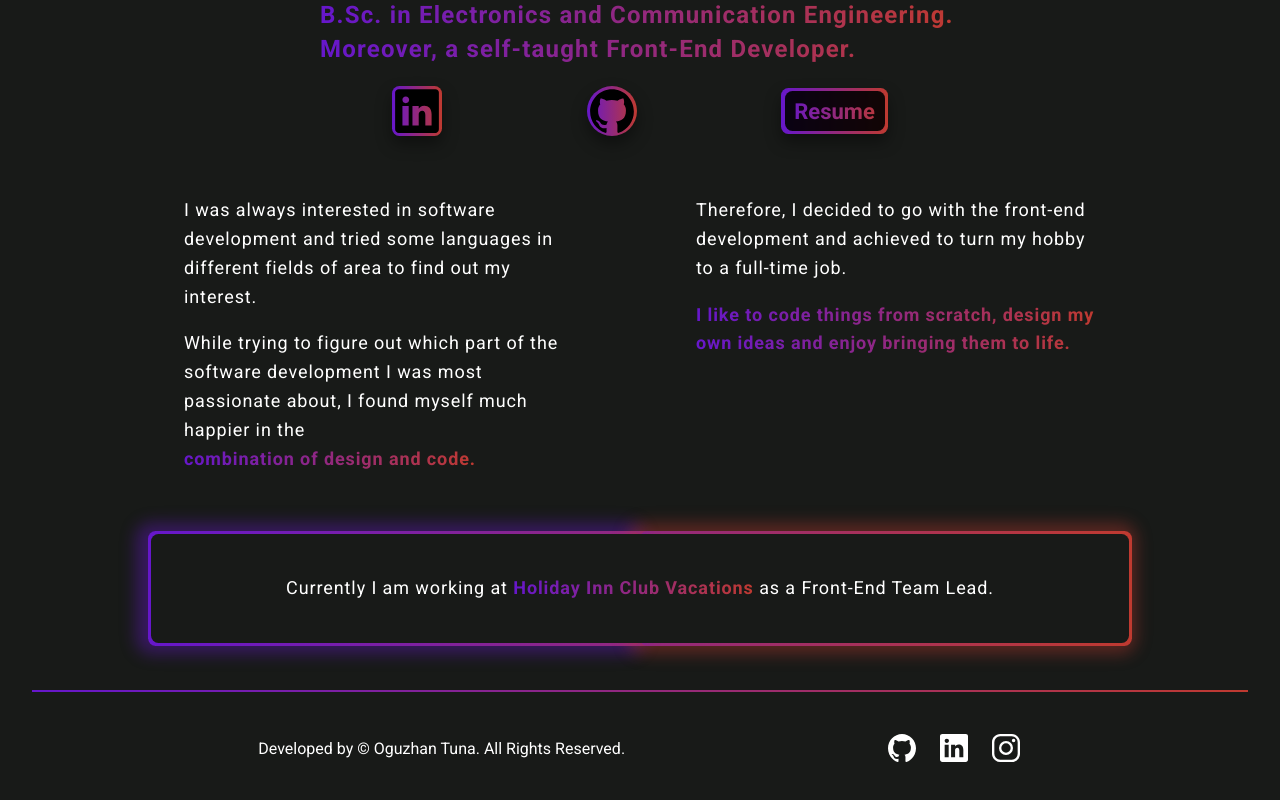
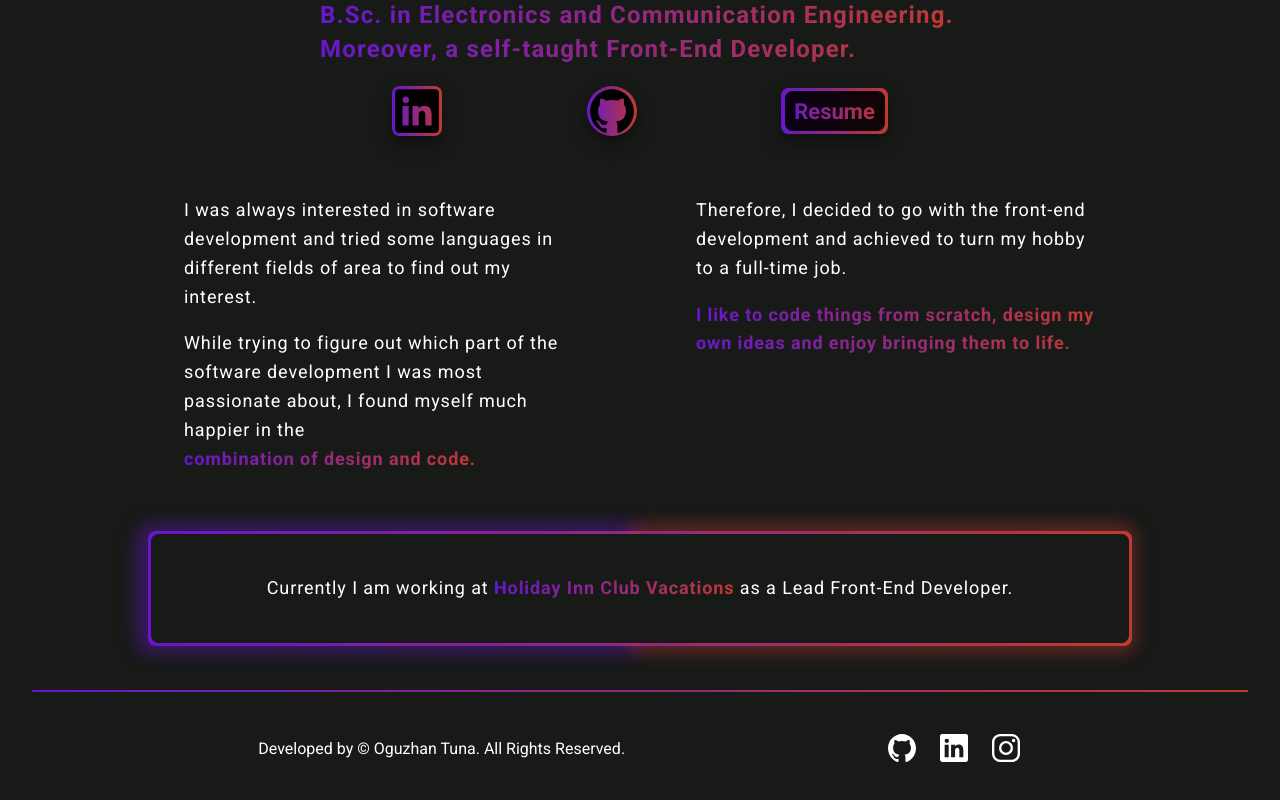
Before and after one commit to oguzhanntuna/my-portfolio, a React (Create React App) app: page /about in a window 1280 px wide. Shown: the part 513-1313 px from the top of the page. Built offline with nearby package versions, Linux system fonts and the light colour scheme.

Commit message:
changing text

```diff
--- a/src/pages/aboutPage/AboutPage.js
+++ b/src/pages/aboutPage/AboutPage.js
@@ -93,7 +93,7 @@
                   Holiday Inn Club Vacations
                 </span>
               </a>{" "}
-              as a Front-End Team Lead.
+              as a Lead Front-End Developer.
             </p>
             {/* Comment out the margin bottom of aboutPage-currentStatus-statusText */}
             {/* <Link to="contact"><p className="aboutPage-currentStatus-openToWork highlightedText"><span>Open to new opportunities</span> →</p></Link> */}
```
